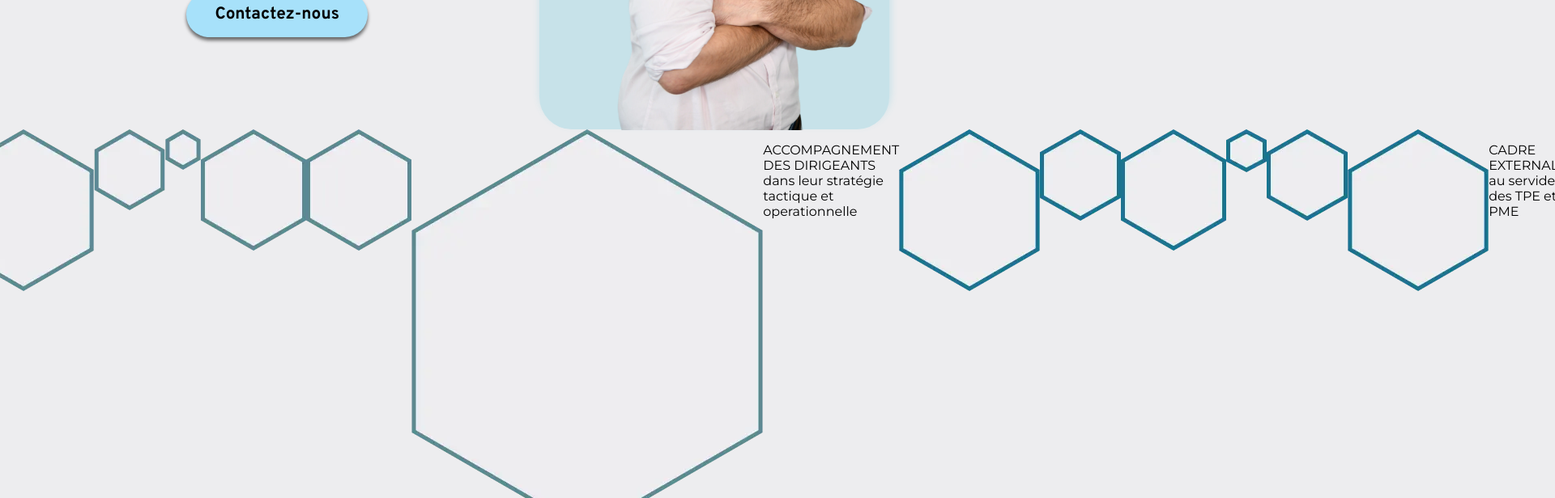
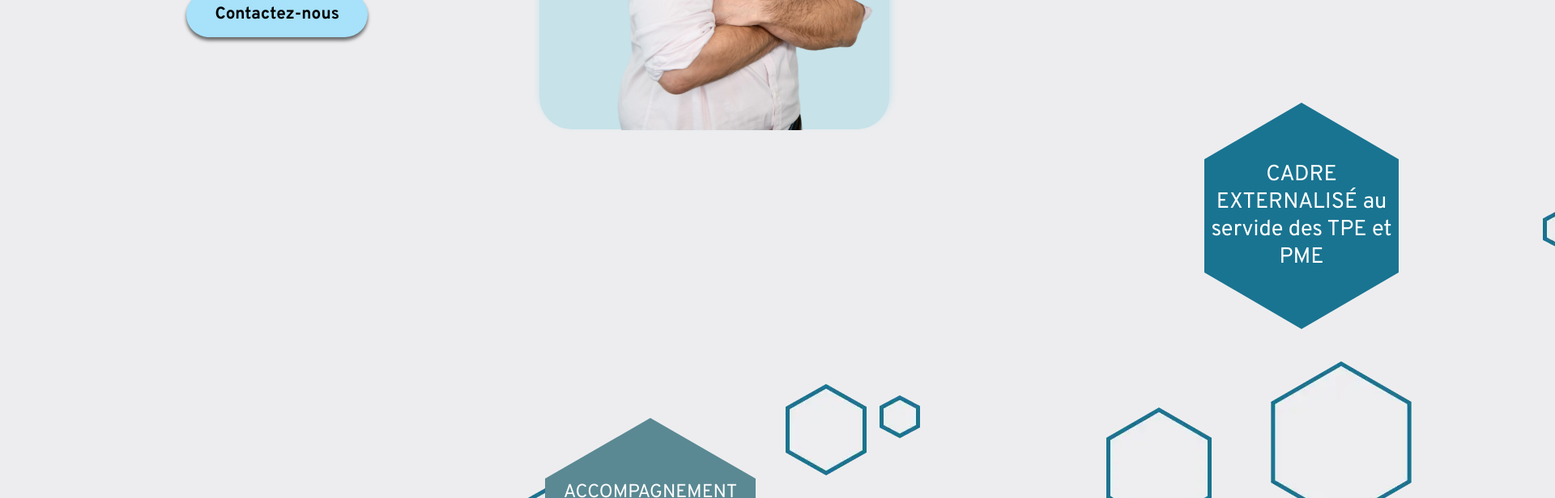
Before and after one commit to Guillaumedev69/teuma-app, a Next.js app: page / in a window 1280 px wide. Shown: the part 660-1276 px from the top of the page at 81% size, 1920 px wide, since content can reach past the window. Built offline with nearby package versions, Linux system fonts and the light colour scheme.

Commit message:
gestion mobile paysage

```diff
--- a/src/styles/Footer.module.scss
+++ b/src/styles/Footer.module.scss
@@ -64,6 +64,7 @@
       .contactContainer {
         display: flex;
         flex-direction: column;
+        align-items: center;
         gap: 0.5rem;
         a {
           font-size: 0.9rem;
@@ -157,6 +158,7 @@
       .contactContainer {
         display: flex;
         flex-direction: column;
+        align-items: center;
         gap: 0.5rem;
         a {
           font-size: 0.9rem;
--- a/src/styles/Hexagon.module.scss
+++ b/src/styles/Hexagon.module.scss
@@ -1,5 +1,182 @@
 @import "../Global.module.scss";
 
+@media only screen and (orientation: landscape) {
+  .sectionHexagone {
+    display: flex;
+    flex-direction: column;
+    align-items: center;
+    width: 100%;
+    min-height: 2230px;
+    max-height: 2230px;
+    .polygonMini1 {
+      position: relative;
+      right: 12vw;
+      bottom: 5vh;
+    }
+
+    .polygonMini1bis {
+      position: relative;
+      left: 17vw;
+      bottom: 2vh;
+    }
+    .polygonMini2 {
+      position: relative;
+      right: 27vw;
+    }
+    .polygonMini3 {
+      position: relative;
+      left: 26vw;
+      bottom: 3vh;
+    }
+    .polygon1 {
+      display: none;
+    }
+    .hexagoneFirst {
+      position: relative;
+      bottom: 14vh;
+      z-index: 2;
+      display: flex;
+      align-items: center;
+      justify-content: center;
+      width: 260px;
+      min-width: 260px;
+      height: 300px;
+      min-height: 300px;
+      background: #000;
+      clip-path: polygon(50% 0%, 100% 25%, 100% 75%, 50% 100%, 0% 75%, 0% 25%);
+      .hexagoneFirstP {
+        color: #fff;
+        text-align: center;
+        font-family: $font2;
+        font-size: 1.45rem;
+        width: 14rem;
+        height: auto;
+      }
+    }
+    .polygon1bis1 {
+      position: relative;
+      left: 9vw;
+      bottom: 33vh;
+    }
+    .polygonMini2bis {
+      position: relative;
+      right: 34vw;
+      bottom: 73vh;
+    }
+    .polygon2bis {
+      display: none;
+    }
+    .polygonMini4 {
+      position: relative;
+      left: 30vw;
+      bottom: 47vh;
+    }
+    .polygonMini5 {
+      position: relative;
+      left: 9vw;
+      bottom: 49vh;
+    }
+    .polygonMini6 {
+      position: relative;
+      bottom: 62vh;
+      right: 26vw;
+    }
+    .polygonMini6bis {
+      position: relative;
+      left: 6vw;
+      bottom: 63vh;
+    }
+    .polygon2 {
+      display: none;
+    }
+    .hexagoneSecond {
+      position: relative;
+      z-index: 2;
+      bottom: 76vh;
+      display: flex;
+      align-items: center;
+      justify-content: center;
+      min-width: 260px;
+      min-height: 300px;
+      width: 260px;
+      height: 300px;
+      background: #5a8993;
+      clip-path: polygon(50% 0%, 100% 25%, 100% 75%, 50% 100%, 0% 75%, 0% 25%);
+      .hexagoneSecondP {
+        color: #fff;
+        text-align: center;
+        font-family: $font2;
+        font-size: 1.45rem;
+        width: 14rem;
+        height: auto;
+      }
+    }
+  }
+  .polygon3ter {
+    position: relative;
+    display: none;
+  }
+  .polygonMini7 {
+    position: relative;
+    right: 23vw;
+    bottom: 78vh;
+  }
+  .polygonMini8 {
+    position: relative;
+    left: 26vw;
+    bottom: 87vh;
+  }
+  .polygonMini9 {
+    position: relative;
+    right: 6vw;
+    bottom: 95vh;
+  }
+  .polygonMini7bis {
+    position: relative;
+    right: 19vw;
+    bottom: 93vh;
+  }
+  .polygon3bis {
+    position: relative;
+    left: 20vw;
+    bottom: 91vh;
+  }
+  .hexagoneThird {
+    position: relative;
+    bottom: 126vh;
+    z-index: 2;
+    display: flex;
+    align-items: center;
+    justify-content: center;
+    min-width: 240px;
+    width: 240px;
+    height: 280px;
+    min-height: 280px;
+    background: #197491;
+    clip-path: polygon(50% 0%, 100% 25%, 100% 75%, 50% 100%, 0% 75%, 0% 25%);
+    .hexagoneThirdP {
+      color: #fff;
+      text-align: center;
+      font-family: $font2;
+      font-size: 1.7rem;
+      width: 18rem;
+      height: auto;
+    }
+  }
+  .polygon3 {
+    display: none;
+  }
+  .polygonMini9bis {
+    position: relative;
+    right: 15vw;
+    bottom: 126vh;
+  }
+  .polygonMini9ter {
+    position: relative;
+    left: 10vw;
+    bottom: 124vh;
+  }
+}
 @media only screen and (max-width: 600px) {
   .sectionHexagone {
     display: flex;
@@ -523,7 +700,6 @@
     }
   }
 }
-
 @media only screen and (min-width: 1024px) {
   .sectionHexagone {
     display: flex;
@@ -1132,7 +1308,6 @@
     }
   }
 }
-
 @media only screen and (min-width: 1600px) and (min-height: 1000px) {
   .sectionHexagone {
     display: flex;
```
